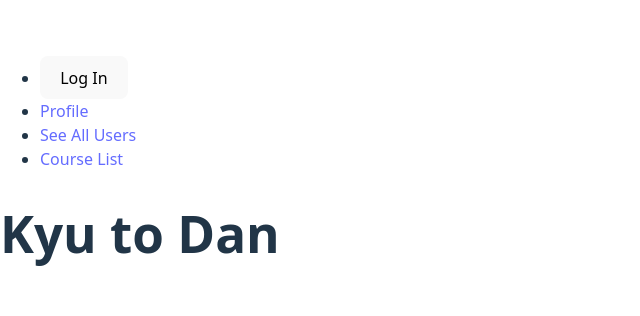
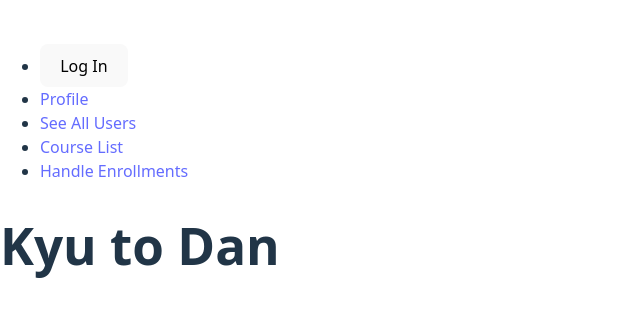
Before and after one commit to RachelGreenwood/E-Learning-Platform, a React (Vite) app in the folder client/: page / in a window 1280 px wide. Shown: the part 232-548 px from the top of the page, without its empty margins (0-640 px from the left). Built offline with nearby package versions, Linux system fonts and the light colour scheme; no server answers.

Commit message:
Adds Handle Enrollments Page To NavBar

```diff
--- a/client/src/components/NavBar.jsx
+++ b/client/src/components/NavBar.jsx
@@ -16,6 +16,7 @@ export default function NavBar({ profile }) {
                     {profile?.role === "Student" && (
                         <li><Link className='link' to="/enrolled-courses">Enrolled Courses</Link></li>
                     )}
+                    <li><Link>Handle Enrollments</Link></li>
                 </ul>
             </nav>
         </div>
```
